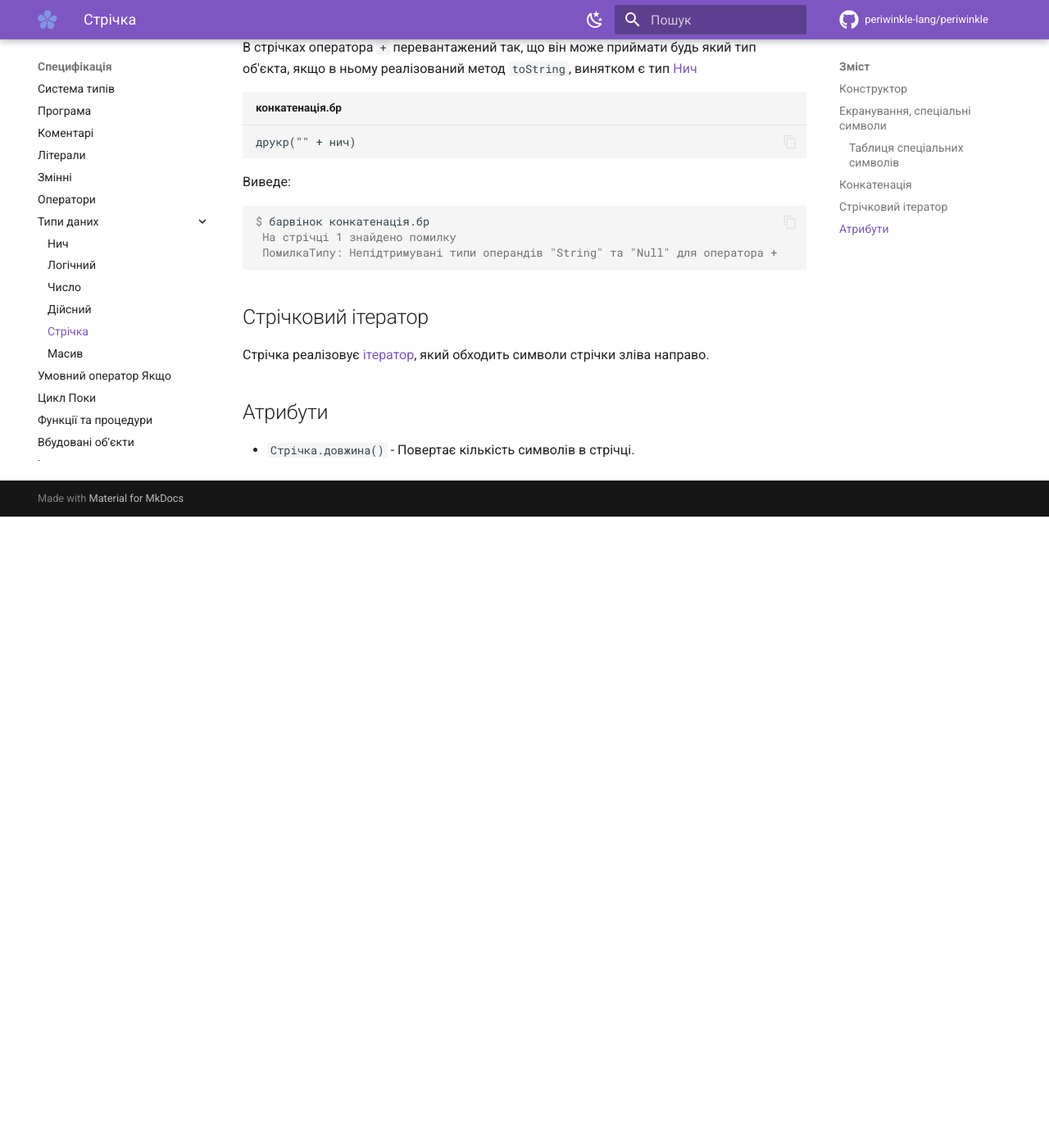
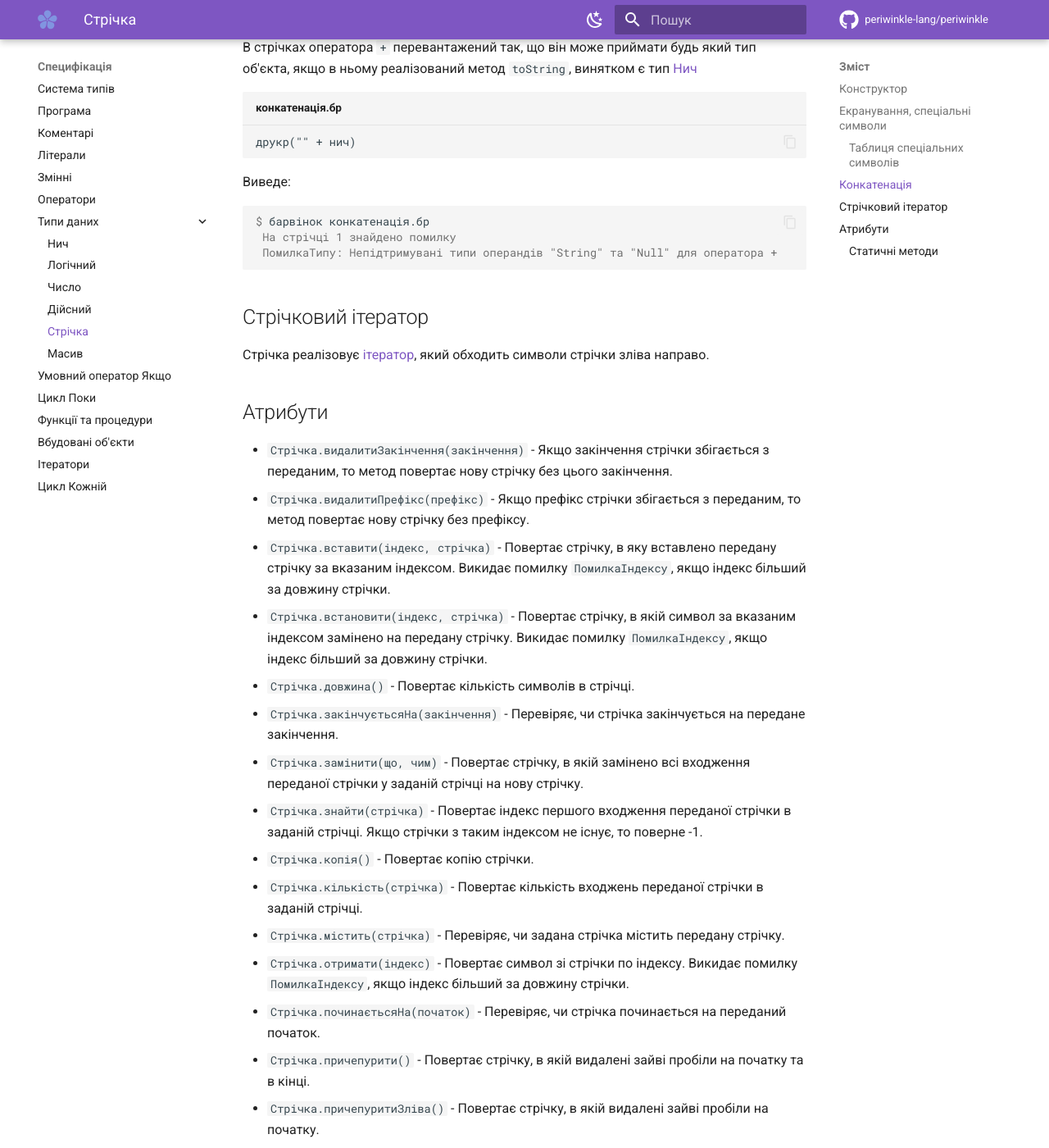
Before and after one commit to periwinkle-lang/periwinkle-docs, an MkDocs documentation site: the page built from docs/specification/datatype/string.md, in a window 1280 px wide and 1400 px high, scrolled down 1537 px. Shown: the whole window at 82% size. Built offline with MkDocs 1.6.1 and Material for MkDocs 9.7.7, drawn with Linux system fonts in a browser that asks for light colours; comment, search, counter and statistics services are not loaded; before the commit the page ends 2167 px from its top, so only the background shows below that; some of the changed text lies outside the part shown.

Commit message:
Додана документація нових методів для StringObject та ArrayObject

```diff
--- a/docs/specification/datatype/string.md
+++ b/docs/specification/datatype/string.md
@@ -62,4 +62,24 @@
 
 ## Атрибути
 
++ `#!periwinkle Стрічка.видалитиЗакінчення(закінчення)` - Якщо закінчення стрічки збігається з переданим, то метод повертає нову стрічку без цього закінчення.
++ `#!periwinkle Стрічка.видалитиПрефікс(префікс)` - Якщо префікс стрічки збігається з переданим, то метод повертає нову стрічку без префіксу.
++ `#!periwinkle Стрічка.вставити(індекс, стрічка)` - Повертає стрічку, в яку вставлено передану стрічку за вказаним індексом. Викидає помилку `ПомилкаІндексу`, якщо індекс більший за довжину стрічки.
++ `#!periwinkle Стрічка.встановити(індекс, стрічка)` - Повертає стрічку, в якій символ за вказаним індексом замінено на передану стрічку. Викидає помилку `ПомилкаІндексу`, якщо індекс більший за довжину стрічки.
 + `#!periwinkle Стрічка.довжина()` - Повертає кількість символів в стрічці.
++ `#!periwinkle Стрічка.закінчуєтьсяНа(закінчення)` - Перевіряє, чи стрічка закінчується на передане закінчення.
++ `#!periwinkle Стрічка.замінити(що, чим)` - Повертає стрічку, в якій замінено всі входження переданої стрічки у заданій стрічці на нову стрічку.
++ `#!periwinkle Стрічка.знайти(стрічка)` - Повертає індекс першого входження переданої стрічки в заданій стрічці. Якщо стрічки з таким індексом не існує, то поверне -1.
++ `#!periwinkle Стрічка.копія()` - Повертає копію стрічки.
++ `#!periwinkle Стрічка.кількість(стрічка)` -  Повертає кількість входжень переданої стрічки в заданій стрічці.
++ `#!periwinkle Стрічка.містить(стрічка)` - Перевіряє, чи задана стрічка містить передану стрічку.
++ `#!periwinkle Стрічка.отримати(індекс)` - Повертає символ зі стрічки по індексу. Викидає помилку `ПомилкаІндексу`, якщо індекс більший за довжину стрічки.
++ `#!periwinkle Стрічка.починаєтьсяНа(початок)` - Перевіряє, чи стрічка починається на переданий початок.
++ `#!periwinkle Стрічка.причепурити()` - Повертає стрічку, в якій видалені зайві пробіли на початку та в кінці.
++ `#!periwinkle Стрічка.причепуритиЗліва()` - Повертає стрічку, в якій видалені зайві пробіли на початку.
++ `#!periwinkle Стрічка.причепуритиСправа()` - Повертає стрічку, в якій видалені зайві пробіли в кінці.
++ `#!periwinkle Стрічка.підстрічка(початок, кількість)` -  Повертає стрічку, яка складається з символів заданої стрічки, що починаються з переданого індексу та охоплює задану кількість символів. Викидає помилку `ПомилкаІндексу`, якщо індекс більший за довжину масиву.
++ `#!periwinkle Стрічка.розділити(роздільник)` -  Розбиває стрічку на підстрічки за заданим роздільником і повертає масив цих підстрічок.
+
+### Статичні методи
++ `#!periwinkle Стрічка.зліпити(роздільник, обєкти)` - Повертає стрічку, отриману з об'єднання переданих об'єктів через переданий роздільник.
```
Also changed, not shown: docs/specification/datatype/array.md (+11 -8 lines).
